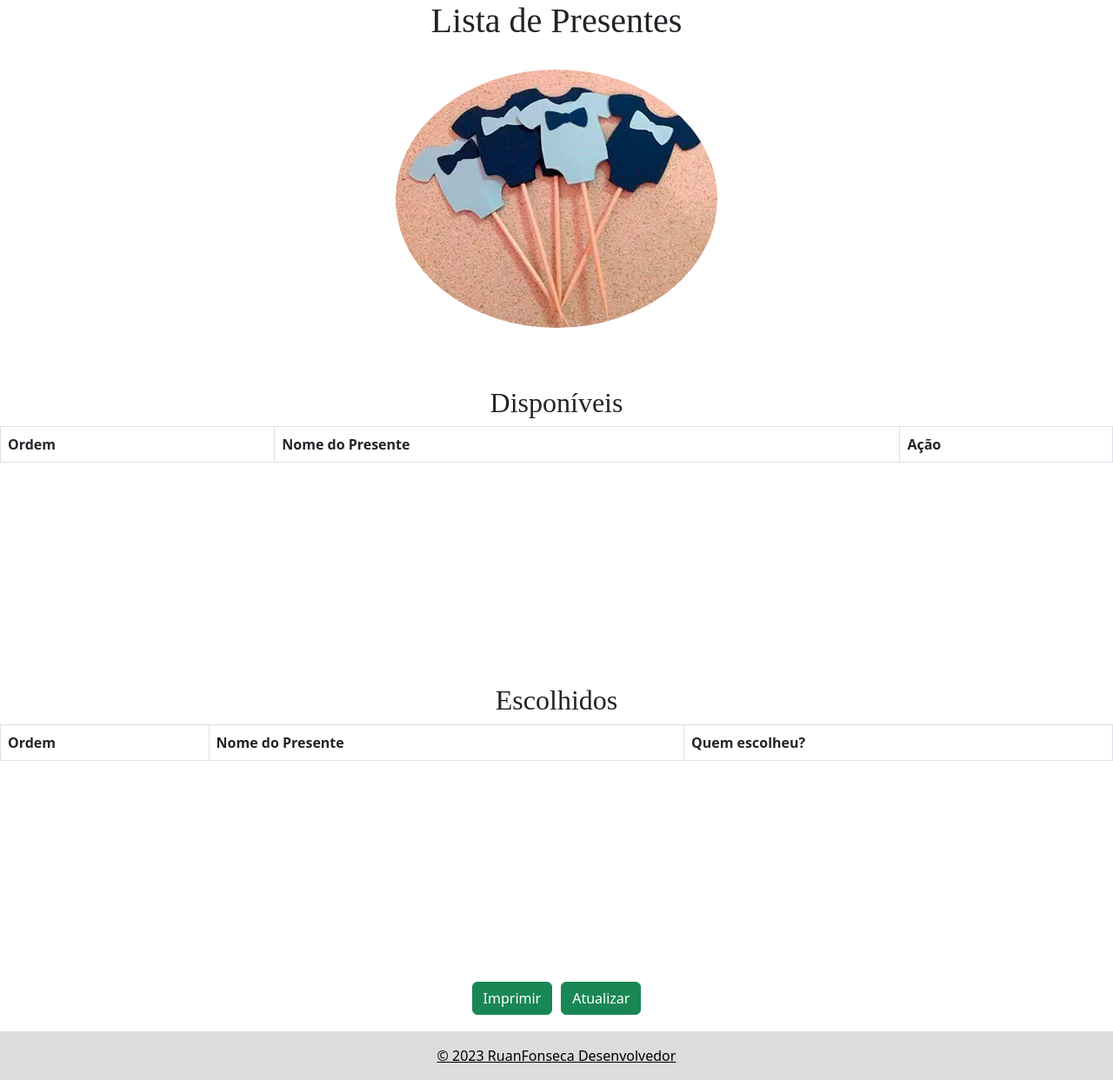
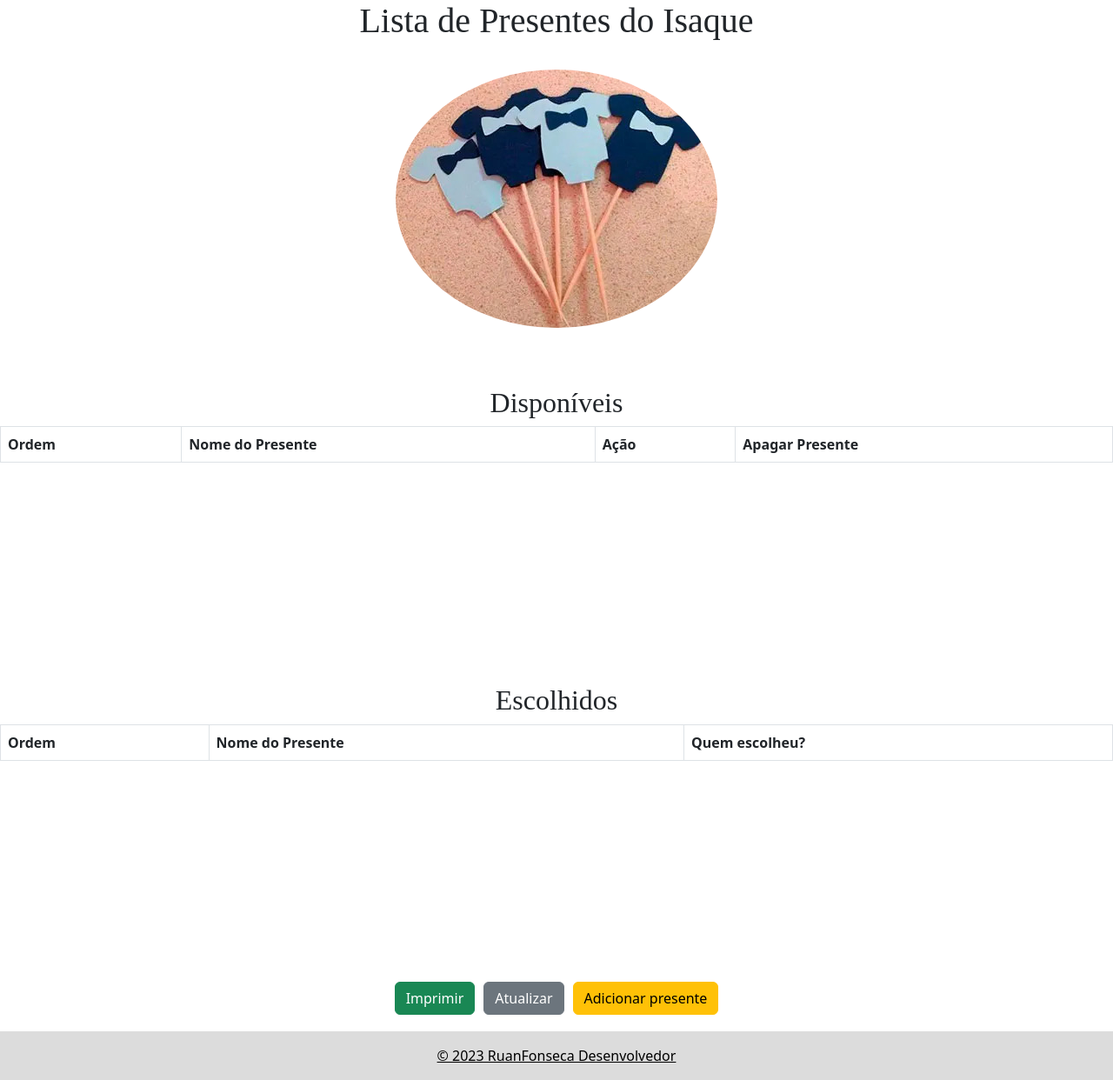
Before and after one commit to Ruanfonseca/Lista-de-presentes, a PHP site: page / in a window 1280 px wide. Shown: the whole page at 87% size. Run offline with PHP 8.4, Linux system fonts and the light colour scheme; data that the repository does not hold is empty; some web fonts are replaced.

Commit message:
Criando mais funcionalidades

```diff
--- a/api.js/script.js
+++ b/api.js/script.js
@@ -5,7 +5,7 @@ function imprimirPDF() {
     xhttp.onreadystatechange = function() {
         if (this.readyState == 4 && this.status == 200) {
             // PDF gerado com sucesso
-            var pdfUrl = 'http://localhost:8080/gerarPDF.php';
+            var pdfUrl = 'http://localhost:8087/gerarPDF.php';
             // Abrir o PDF em uma nova aba
             window.open(pdfUrl, '_blank');
         }
@@ -126,3 +126,54 @@ $(document).on("click", ".apagar", function () {
       }
     });
 }
+// Função para adicionar o evento de clique ao botão
+function AdicionarPresente() {
+  // Exibe o modal
+  $('#modal-adicionar').modal('show');
+}
+
+// Evento de submissão do formulário
+$('#form-adicionar').submit(function(event) {
+  event.preventDefault(); // Previne o comportamento padrão de submissão do formulário
+
+  // Obter o valor do campo de entrada
+  var nomePresente = $('#nomepresente').val();
+  var senhaAdicionar = $('#senhaAdicionar').val();
+
+  $.ajax({
+    url: "AdicionarPresente.php",
+    type: "POST",
+    data: { nomePresente: nomePresente, senhaAdicionar: senhaAdicionar },
+    dataType: "json",
+    success: function(response) {
+      if (response.success) {
+
+        $("#msg-nomepresente").removeClass("alert alert-danger").addClass("alert alert-success").text("O Presente foi adicionado com sucesso.");
+
+
+        // Fechar o modal após 3 segundos
+        setTimeout(function() {
+          $("#modal-adicionar").modal("hide");
+        }, 60000);
+
+      } else {
+        $("#msg-nomepresente").removeClass("alert alert-success").addClass("alert alert-danger").text("Não foi possível adicionar o presente.");
+        // Fechar o modal após 3 segundos
+        setTimeout(function() {
+          $("#modal-adicionar").modal("hide");
+        }, 60000);
+       }
+    },
+    error: function() {
+      $("#msg-nomepresente").removeClass("alert alert-danger").addClass("alert alert-success").text("O Presente foi adicionado com sucesso.");
+      // Fechar o modal após 3 segundos
+      setTimeout(function() {
+        $("#modal-adicionar").modal("hide");
+      }, 60000);
+
+    }
+  });
+
+  // Fechar o modal após a conclusão do processamento $('#modal-adicionar').modal('hide');
+
+});
--- a/css/estilo.css
+++ b/css/estilo.css
@@ -33,6 +33,7 @@
 .table-wrapper-scroll-y {
     display: block;
     }
+
  /*
 .BotaoImprimir{
     display: flex;
@@ -51,6 +52,11 @@
   margin-left: 10px;
 }
 
-.BotaoImprimir{
-
+.BotaoAdicionarPresente{
+  margin-left: 10px;
 }
+.thead-fixed {
+  position: sticky;
+  top: 0;
+  background-color: #fff;
+}
--- a/gerarPDF.php
+++ b/gerarPDF.php
@@ -37,7 +37,9 @@ function gerarPDF()
 
             return $presentesEscolhidos;
         } else {
+
             return array();
+
         }
 
         $conn->close();
--- a/index.php
+++ b/index.php
@@ -88,7 +88,7 @@ $presentesEscolhidos = getPresentesEscolhidos();
   </head>
   <body>
 
-    <h1 class="titulo">Lista de Presentes</h1>
+    <h1 class="titulo">Lista de Presentes do Isaque</h1>
     <br/>
 
     <div class="imagemCENTRAL">
@@ -101,13 +101,15 @@ $presentesEscolhidos = getPresentesEscolhidos();
 
     <div class="table-wrapper-scroll-y my-custom-scrollbar">
       <table class="table tabela tableINTERNA table-bordered table-striped mb-0">
-        <thead>
+        <thead class="thead-fixed">
           <tr>
             <th scope="col">Ordem</th>
             <th scope="col">Nome do Presente</th>
             <th scope="col">Ação</th>
+            <th scope="col">Apagar Presente</th>
           </tr>
         </thead>
+
         <tbody id="tabela-disponiveis">
           <?php
           //se for diferente de vazio, exponha na tela
@@ -178,6 +180,42 @@ $presentesEscolhidos = getPresentesEscolhidos();
   </div>
 </div>
 
+
+
+
+<!-- Modal para adicionar -->
+<div class="modal fade" id="modal-adicionar" tabindex="-1" role="dialog" aria-labelledby="modal-mensagem-label" aria-hidden="true">
+  <div class="modal-dialog" role="document">
+    <div class="modal-content">
+
+      <div class="modal-header">
+        <h4 class="modal-title" id="modal-adicionar-label">Adicionar Presente</h4>
+      </div>
+
+      <div class="modal-body">
+        <form id="form-adicionar">
+
+        <div class="form-group">
+            <label for="nomepresente">Nome:</label>
+            <input type="nomepresente" class="form-control" id="nomepresente" placeholder="Digite o nome do presente">
+          </div>
+          <div class="form-group">
+            <label for="senhaAdicionar">Senha:</label>
+            <input type="senhaAdicionar" class="form-control" id="senhaAdicionar" placeholder="Digite a senha">
+          </div>
+
+
+          <br/>
+
+          <div class="msg" id="msg-nomepresente"></div>
+
+          <button type="submit" class="btn btn-danger">Adicionar</button>
+        </form>
+      </div>
+    </div>
+  </div>
+</div>
+
     <br/>
     <br/>
     <br/>
@@ -186,7 +224,7 @@ $presentesEscolhidos = getPresentesEscolhidos();
 
     <div class="table-wrapper-scroll-y my-custom-scrollbar">
       <table class="table tabela tableINTERNA table-bordered table-striped mb-0">
-        <thead>
+        <thead class="thead-fixed">
           <tr>
             <th scope="col">Ordem</th>
             <th scope="col">Nome do Presente</th>
@@ -215,19 +253,25 @@ $presentesEscolhidos = getPresentesEscolhidos();
     <br/>
 
     <div class="BotaoContainer">
+
     <div class="BotaoImprimir">
     <button type="button" class="btn btn-success" onclick="imprimirPDF()">Imprimir</button>
-  </div>
-  <div class="BotaoAtualizar">
-  <button type="button" class="btn btn-success" onclick="Atualizar()">Atualizar</button>
-</div>
+    </div>
+
+    <div class="BotaoAtualizar">
+    <button type="button" class="btn btn-secondary" onclick="Atualizar()">Atualizar</button>
+    </div>
+
+    <div class="BotaoAdicionarPresente">
+    <button type="button" class="btn btn-warning" onclick="AdicionarPresente()">Adicionar presente</button>
+    </div>
 
       </div>
 
 
     <footer class="bg-light text-center text-lg-start">
       <div class="text-center p-3" style=" background-color: rgba(220,220,220);">
-        <a href = "https://github.com/Ruanfonseca" style="color:#000;">© 2023 RuanFonseca Desenvolvedor</a>
+        <a href = "https://github.com/Ruanfonseca" target="_blank" style="color:#000;">© 2023 RuanFonseca Desenvolvedor</a>
       </div>
     </footer>
 
```
Also changed, not shown: AdicionarPresente.php (added, +63 -0 lines).
